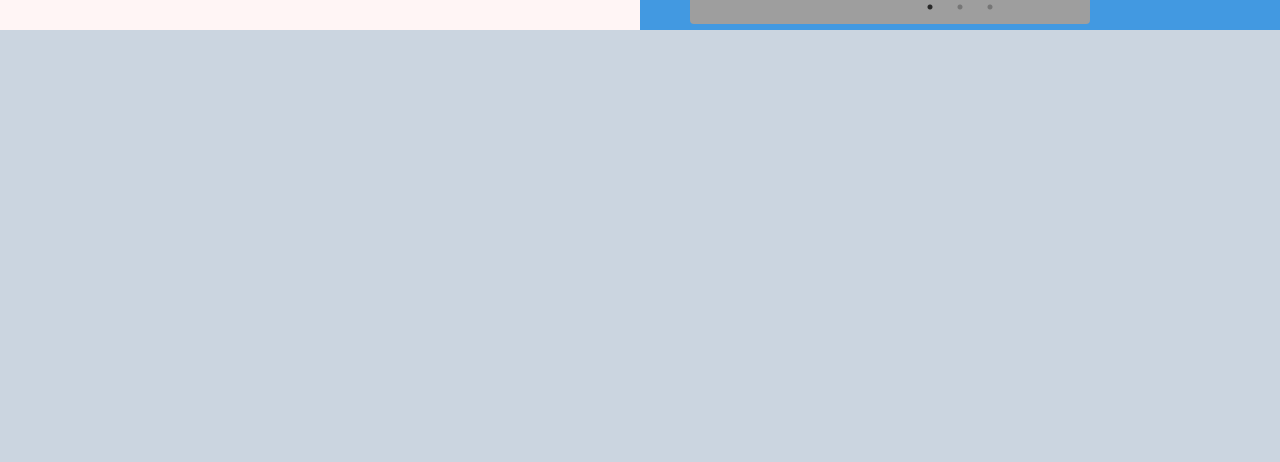
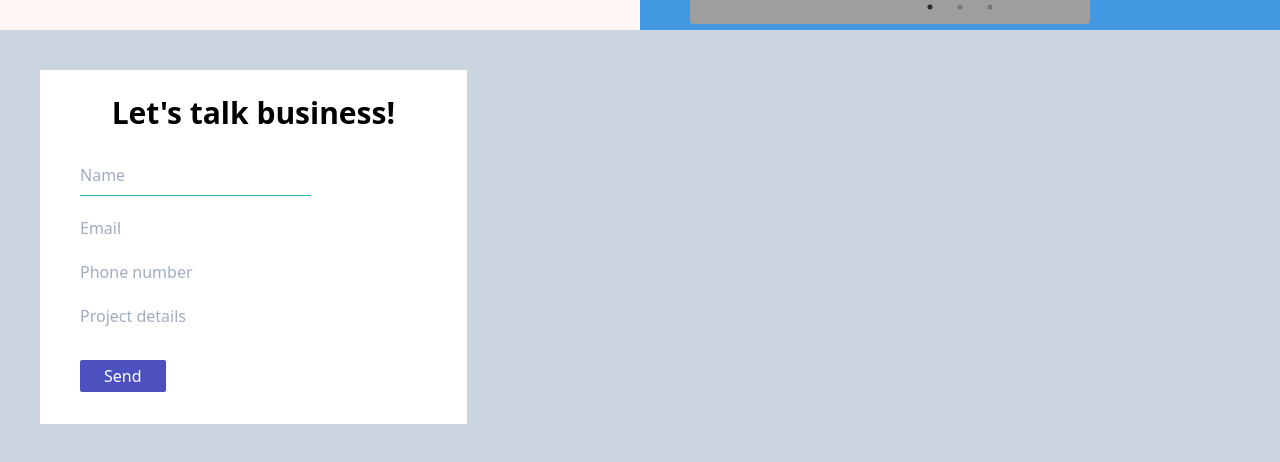
Before and after one commit to RonaldRusso94/LimeLightDevs, a Next.js app in the folder public/client/: page / in a window 1280 px wide. Shown: the part 176-638 px from the top of the page. Built offline with nearby package versions, Linux system fonts and the light colour scheme; grey boxes are pictures that could not be loaded.

Commit message:
ContactFormPrimary - Issue : Formik adds style onFocus event, create a Input component

```diff
--- /dev/null
+++ b/public/client/components/ContactFormPrimary.js
@@ -0,0 +1,32 @@
+import React from "react";
+import {Formik, Field, Form} from "formik";
+const ContactFormPrimary = () => {
+    return (<>
+    <div className="container m-10 w-1/3 bg-white p-5">
+        <h2 className="text-3xl font-bold text-center">Let's talk business!</h2>
+        <Formik
+            initalValues={{
+                name: "",
+                email: "",
+                phone: "",
+                project: ""
+            }}
+            onSubmit = { values => alert(JSON.stringify(values))}
+            >
+                <Form className="">
+					<Field id="name" name="name" placeholder="Name" className="block m-5 bg-transparent border-b border-teal-500 py-2"/>
+
+					<Field id="email" name="email" placeholder="Email" className="block m-5"/>
+
+					<Field id="phone" name="phone" placeholder="Phone number" className="block m-5"/>
+
+					<Field id="project" name="project" placeholder="Project details" className="block m-5"/>
+
+					<button type="submit" className="bg-indigo-700 mx-5 my-3 py-1 px-6 text-white rounded-sm">Send</button>
+                </Form>
+        </Formik>
+    </div>
+    </>)
+}
+
+export default ContactFormPrimary;
--- /dev/null
+++ b/public/client/components/common/Input.js
@@ -0,0 +1,8 @@
+const Input = () => {
+    // TODO Make an input component which takes in label, default-value
+    return (
+        <input />
+    )
+}
+
+export default Input;
--- a/public/client/package.json
+++ b/public/client/package.json
@@ -10,6 +10,7 @@
     "@fortawesome/fontawesome-svg-core": "^1.2.30",
     "@fortawesome/free-solid-svg-icons": "^5.14.0",
     "@fortawesome/react-fontawesome": "^0.1.11",
+    "formik": "^2.1.5",
     "hamburger-react": "^2.1.1",
     "next": "^9.2.0",
     "react": "^16.12.0",
--- a/public/client/pages/index.js
+++ b/public/client/pages/index.js
@@ -1,8 +1,9 @@
 import Carousel from "../components/Carousel";
-
+import ContactFormPrimary from "../components/ContactFormPrimary";
 class index extends React.Component {
   render() {
     return (
+      <>
       <div className="flex">
         <div className=" text-center w-1/2 bg-red-100 px-4">
           <h1 className=" text-4xl">Short Striking Bold Text</h1>
@@ -18,6 +19,10 @@ class index extends React.Component {
           </div>
         </div>
       </div>
+      <div className="grid grid-rows-2 grid-flow-col gap-4">
+        <ContactFormPrimary />
+      </div>
+    </>
     );
   }
 }
```
Also changed, not shown: 1 other file (tests, documents, lock files or other folders).
